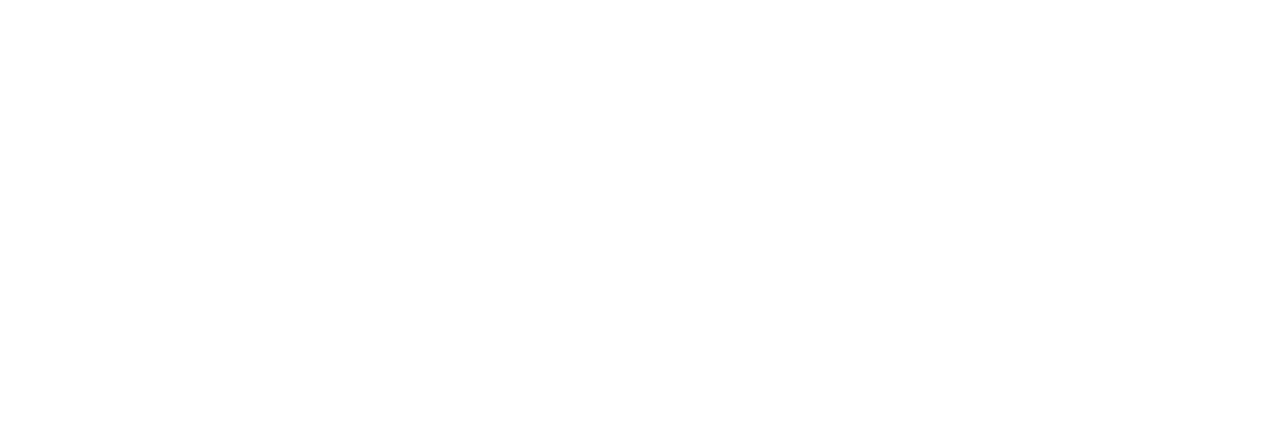
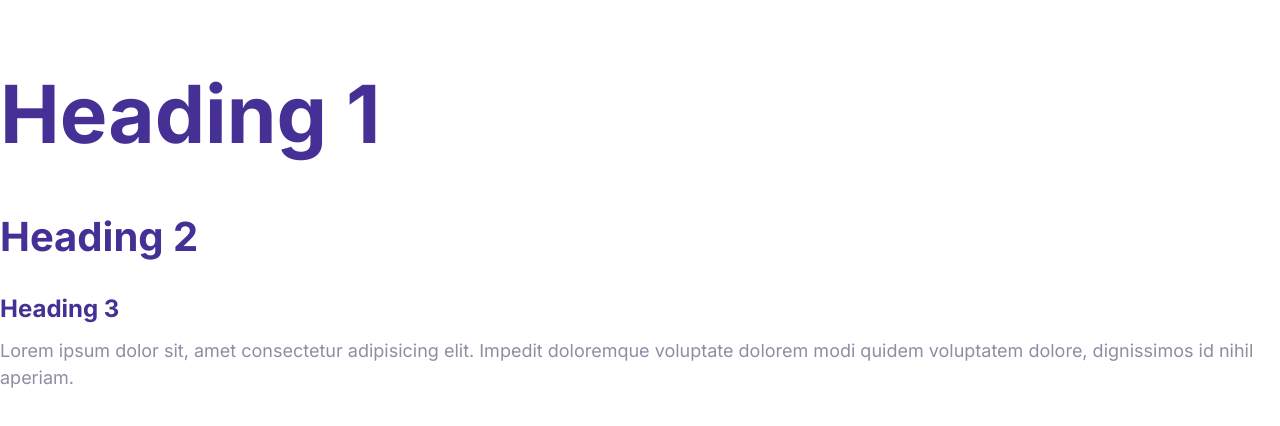
Before and after one commit to MaGabyZR/zetafy, a plain HTML site: page index.html in a window 1280 px wide. Drawn offline with Linux system fonts and the light colour scheme.

Commit message:
Typoghraphy

```diff
--- a/css/styles.css
+++ b/css/styles.css
@@ -6,3 +6,54 @@
     --color-headings: #463096;
     --color-body: #918ca4;
 }
+
+html {
+    /*62.5% of 16px = 10px*/
+    font-size: 62.5%;
+}
+
+body {
+    font-family: Inter, Arial, Helvetica, sans-serif;
+    font-size: 2.4rem;
+    line-height: 1.5;
+    color: var(--color-body);
+}
+
+h1,  h2, h3 {
+    color: var(--color-headings);
+    margin-bottom: 1rem;
+}
+
+h1 {
+    font-size: 7rem;
+}
+
+h2 {
+    font-size: 4rem;
+}
+
+h3 {
+    font-size: 3rem;
+}
+
+p {
+    margin-top: 0;
+}
+
+@media screen and (min-width: 1024px) {
+    body {
+        font-size: 1.8rem;
+    }
+
+    h1 {
+        font-size: 8rem;
+    }
+
+    h2 {
+        font-size: 4rem;
+    }
+
+    h3 {
+        font-size: 2.4rem;
+    }
+}
--- a/index.html
+++ b/index.html
@@ -4,8 +4,23 @@
     <meta charset="UTF-8" />
     <meta name="viewport" content="width=device-width, initial-scale=1.0" />
     <title>Document</title>
+    <link rel="preconnect" href="https://fonts.googleapis.com" />
+    <link rel="preconnect" href="https://fonts.gstatic.com" crossorigin />
+    <link
+      href="https://fonts.googleapis.com/css2?family=Inter:ital,opsz,wght@0,14..32,100..900;1,14..32,100..900&display=swap"
+      rel="stylesheet"
+    />
     <link rel="stylesheet" href="css/normalize.css" />
     <link rel="stylesheet" href="css/styles.css" />
   </head>
-  <body></body>
+  <body>
+    <h1>Heading 1</h1>
+    <h2>Heading 2</h2>
+    <h3>Heading 3</h3>
+    <p>
+      Lorem ipsum dolor sit, amet consectetur adipisicing elit. Impedit
+      doloremque voluptate dolorem modi quidem voluptatem dolore, dignissimos id
+      nihil aperiam.
+    </p>
+  </body>
 </html>
```
